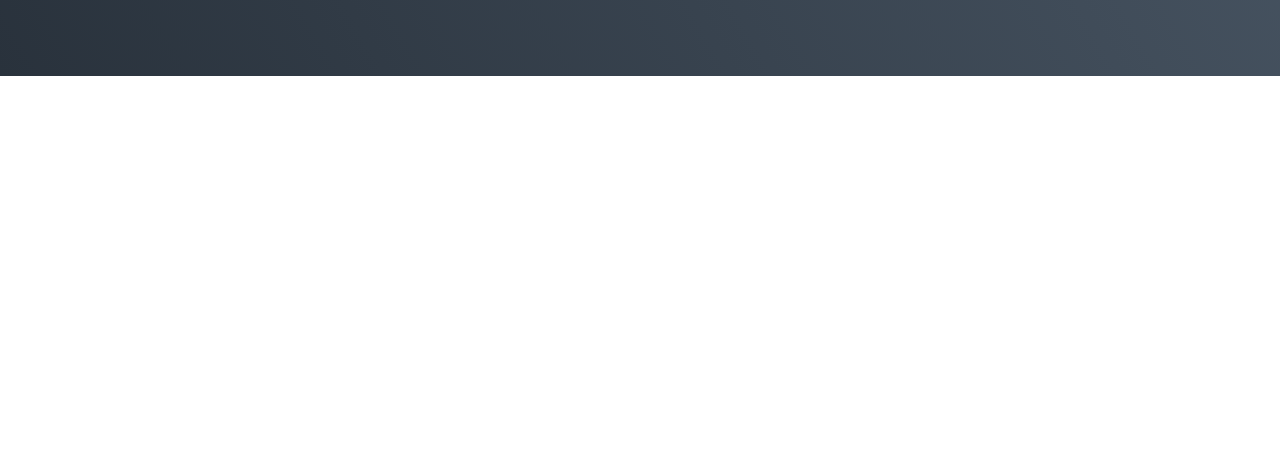
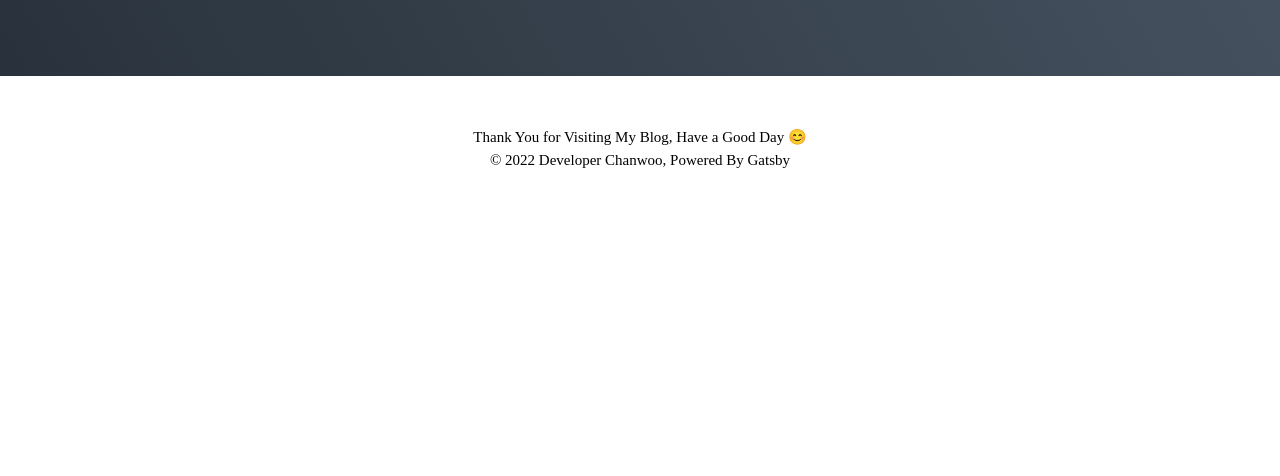
Before and after one commit to chanwoo00106/gatsby, a Gatsby site in the folder first-project/: page / in a window 1280 px wide. Shown: the part 324-800 px from the top of the page. Built offline with nearby package versions, Linux system fonts and the light colour scheme; Gatsby itself is replaced by a stand-in of ours; a web font is replaced by a local one.

Commit message:
Add footer

```diff
--- /dev/null
+++ b/first-project/src/components/Common/Footer.tsx
@@ -0,0 +1,24 @@
+import React, { FunctionComponent } from 'react';
+import styled from '@emotion/styled';
+
+const FooterWrapper = styled.div`
+  display: grid;
+  place-items: center;
+  margin-top: auto;
+  padding: 50px 0;
+  font-size: 15px;
+  text-align: center;
+  line-height: 1.5;
+`;
+
+const Footer: FunctionComponent = () => {
+  return (
+    <FooterWrapper>
+      Thank You for Visiting My Blog, Have a Good Day 😊
+      <br />
+      &copy; 2022 Developer Chanwoo, Powered By Gatsby
+    </FooterWrapper>
+  );
+};
+
+export default Footer;
--- a/first-project/src/pages/index.tsx
+++ b/first-project/src/pages/index.tsx
@@ -2,6 +2,7 @@
 import styled from '@emotion/styled';
 import GlobalStyle from 'components/Common/GlobalStyle';
 import Introduction from 'components/Main/Introduction';
+import Footer from 'components/Common/Footer';
 
 const Container = styled.div`
   display: flex;
@@ -14,6 +15,7 @@
     <Container>
       <GlobalStyle />
       <Introduction />
+      <Footer />
     </Container>
   );
 };
```
